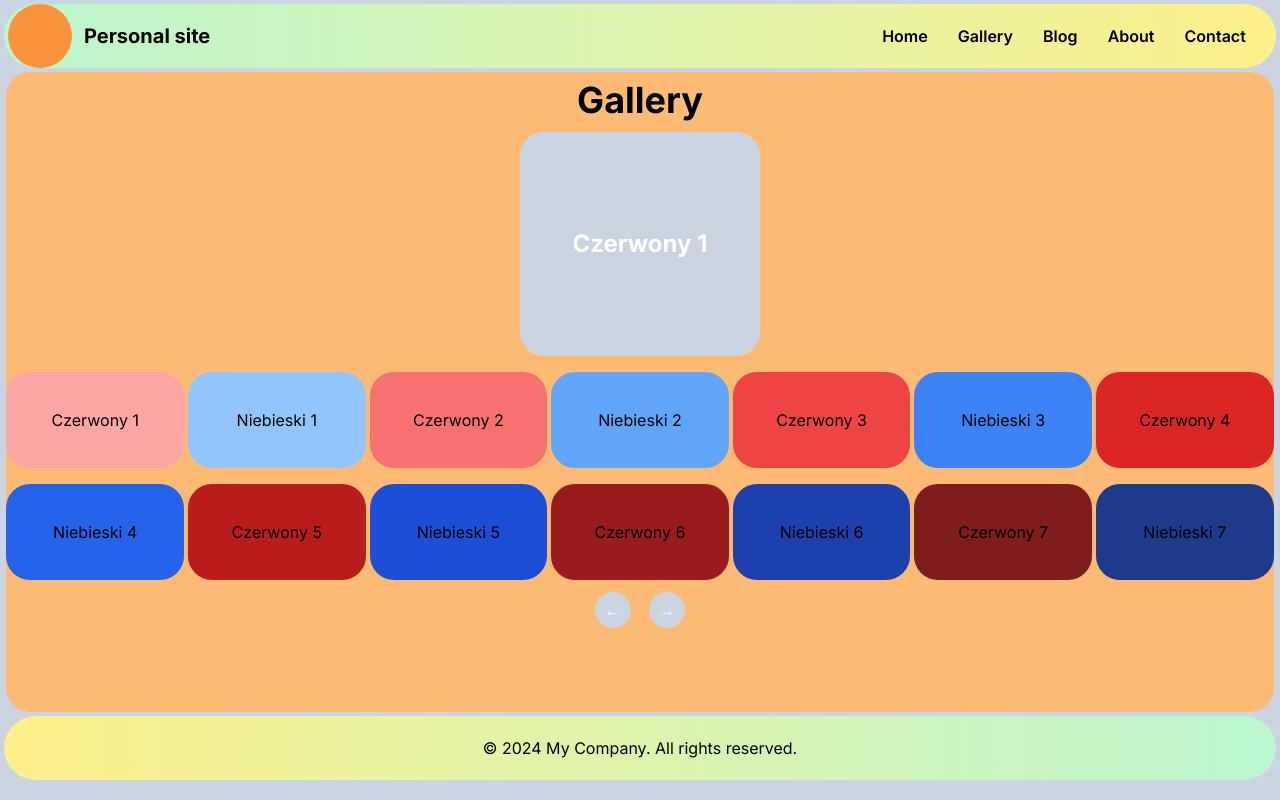
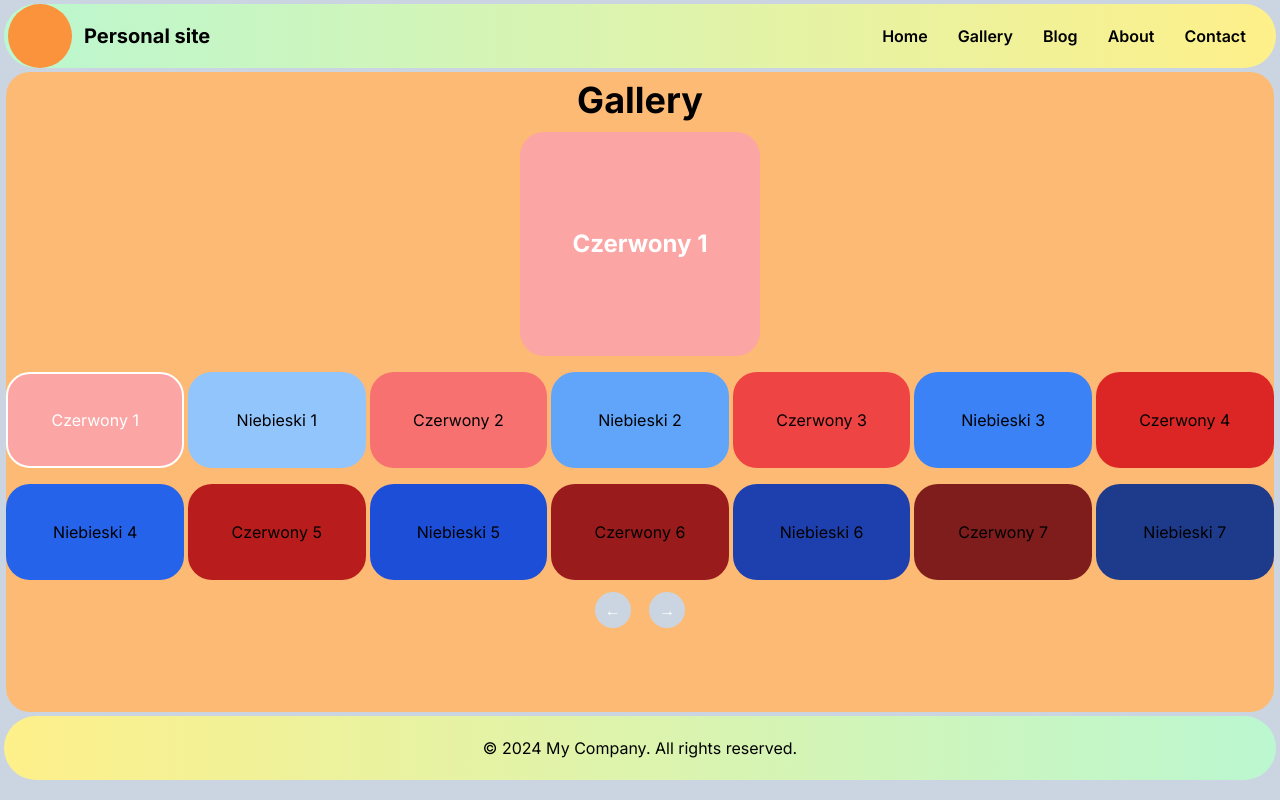
Before and after one commit to Majdanka/nextJsprj, a Next.js app: page /gallery in a window 1280 px wide. Built offline with nearby package versions, Linux system fonts and the light colour scheme.

Commit message:
File restructure to fit styling the dashboard page

```diff
--- a/app/(publicPage)/layout.tsx
+++ b/app/(publicPage)/layout.tsx
@@ -1,6 +1,5 @@
 import type { Metadata } from "next";
 import { Inter } from "next/font/google";
-import "../globals.css";
 import Header from "../components/publicPage/Header/header";
 import Footer from "../components/publicPage/Footer/footer";
 
@@ -11,7 +10,6 @@ export const metadata: Metadata = {
     template: "%s | personal-site",
     default: "personal-site",
   },
-  description: "Generated by create next app",
 };
 
 export default function RootLayout({
@@ -20,7 +18,6 @@ export default function RootLayout({
   children: React.ReactNode;
 }>) {
   return (
-    <html lang="en">
     <body
       className={
         "flex flex-wrap justify-center items-center m-0 p-0 bg-slate-300 flex-col md:flex-row " +
@@ -31,6 +28,5 @@ export default function RootLayout({
       {children}
       <Footer />
     </body>
-    </html>
   );
 }
--- /dev/null
+++ b/app/components/dashboard/aside.tsx
@@ -0,0 +1,13 @@
+import Link from "next/link";
+
+export default function Aside() {
+  return (
+    <aside className="w-1/5  h-[95vh] bg-blue-300 rounded-3xl">
+      <nav>
+        <Link href="/dashboard">General</Link>
+        <Link href="/dashboard/posts">Posts</Link>
+        <Link href="/dashboard/users">Users</Link>
+      </nav>
+    </aside>
+  );
+}
--- a/app/components/galleryPage/chosenImage.tsx
+++ b/app/components/galleryPage/chosenImage.tsx
@@ -7,7 +7,7 @@ export default function ChosenImage({ img }: { img: string }) {
   return (
     <div
       className={clsx(
-        "bg-slate-300 h-56 w-60 rounded-3xl mt-3 flex flex-col items-center justify-center text-2xl font-bold text-white",
+        "h-56 w-60 rounded-3xl mt-3 flex flex-col items-center justify-center text-2xl font-bold text-white",
         { "bg-blue-300": img == "b3" },
         { "bg-blue-400": img == "b4" },
         { "bg-blue-500": img == "b5" },
--- a/app/components/galleryPage/galleryHandler.tsx
+++ b/app/components/galleryPage/galleryHandler.tsx
@@ -10,7 +10,7 @@ export default async function GalleryHandler() {
   const { replace } = useRouter();
   const searchParams = useSearchParams();
   const pathname = usePathname();
-  const current = searchParams.get("image");
+  const current = searchParams.get("image") ? searchParams.get("image") : "r3";
 
   function handleClick(key: string) {
     const params = new URLSearchParams(searchParams);
--- a/app/components/galleryPage/imageNav.tsx
+++ b/app/components/galleryPage/imageNav.tsx
@@ -19,9 +19,11 @@ export default function ImageNav() {
     "b9",
   ];
 
-  const current = useSearchParams().get("image");
+  let current = useSearchParams().get("image");
   const { replace } = useRouter();
   const pathname = usePathname();
+
+  if (!current) current = indexes[0];
 
   function handlePrev() {
     if (current) {
--- a/app/dashboard/layout.tsx
+++ b/app/dashboard/layout.tsx
@@ -1,20 +1,22 @@
-import { Inter } from "next/font/google"
+import { Inter } from "next/font/google";
+import Aside from "../components/dashboard/aside";
 
 export const metadata = {
-  title: 'Dashboard',
-  description: 'Generated by Next.js',
-}
+  title: "Dashboard",
+  description: "Generated by Next.js",
+};
 
-const inter = Inter({ subsets: ['latin'] })
+const inter = Inter({ subsets: ["latin"] });
 
 export default function RootLayout({
   children,
 }: {
-  children: React.ReactNode
+  children: React.ReactNode;
 }) {
   return (
-    <html lang="en">
-      <body className={inter.className}>{children}</body>
-    </html>
-  )
+    <body className={inter.className}>
+      <Aside />
+      {children}
+    </body>
+  );
 }
--- /dev/null
+++ b/app/dashboard/posts/page.tsx
@@ -0,0 +1,3 @@
+export default function Posts() {
+  return <main>Posts</main>;
+}
--- /dev/null
+++ b/app/dashboard/users/page.tsx
@@ -0,0 +1,3 @@
+export default function Users() {
+  return <main>Users</main>;
+}
--- /dev/null
+++ b/app/layout.tsx
@@ -0,0 +1,9 @@
+import "./globals.css";
+
+export default function RootLayout({
+  children,
+}: {
+  children: React.ReactNode;
+}) {
+  return <html lang="en">{children}</html>;
+}
```
Lines whose indentation alone changed are shown as unchanged.
